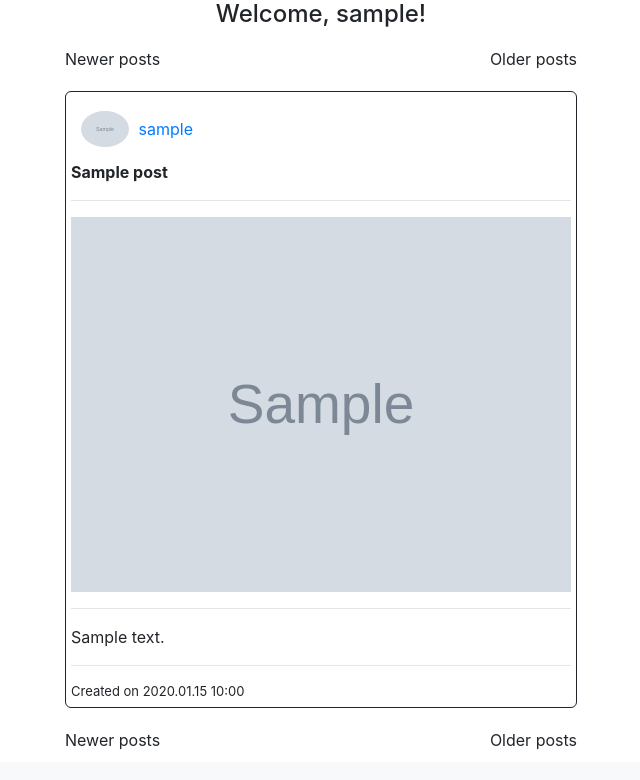
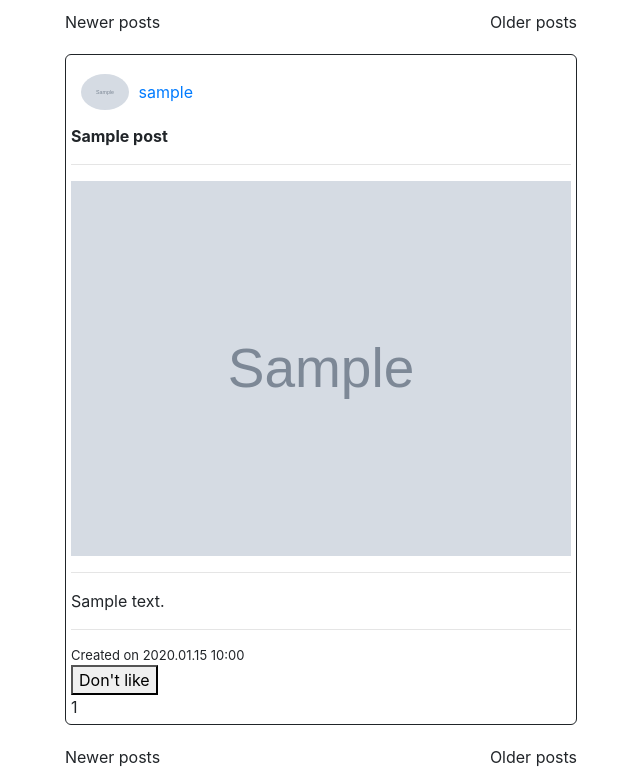
Before and after one commit to AlexSserb/social-network, a Flask app: page / in a window 1280 px wide. Shown: the part 56-836 px from the top of the page, without its empty margins (319-959 px from the left). Before the commit the page ends 805 px from the top, so only its background shows below. Run offline with Flask 3, Linux system fonts and the light colour scheme; the visitor is signed in with stand-in values (Sample User, id 1); tables that the repository leaves empty hold one stand-in row (values such as "Sample post"); grey boxes marked "Sample" are stand-in pictures; some libraries are stand-ins or nearby versions.

Commit message:
Ability to put likes for posts

```diff
--- a/app/app.py
+++ b/app/app.py
@@ -43,7 +43,7 @@ def index(page: int = 1):
         print(ex)
         return redirect(url_for('accounts.login'))
 
-    return render_template('index.html', username=user.username, posts=posts)
+    return render_template('index.html', current_user=user, posts=posts)
 
 
 if __name__ == '__main__':
--- a/app/blueprints/posts/db_queries.py
+++ b/app/blueprints/posts/db_queries.py
@@ -26,3 +26,21 @@ def create_post(title: str, content: str, image: FileStorage | None):
         db.session.commit()
     except Exception as ex:
         raise Exception('You are not authorized to create posts')
+
+
+# Create object "Like" for post and user. Returns number of likes for current post.
+def like_post(user: User, post_id: int) -> int:
+    if not Like.query.filter_by(user_id=user.id, post_id=post_id).first():
+        like = Like(user_id=user.id, post_id=post_id)
+        db.session.add(like)
+        db.session.commit()
+    return Like.query.filter_by(post_id=post_id).count()
+
+
+# Remove object "Like" for post and user. Returns number of likes for current post.
+def delete_like_post(user: User, post_id: int) -> int:
+    like = Like.query.filter_by(user_id=user.id, post_id=post_id).first()
+    if like:
+        db.session.delete(like)
+        db.session.commit()
+    return Like.query.filter_by(post_id=post_id).count()
--- /dev/null
+++ b/app/static/js/posts.js
@@ -0,0 +1,51 @@
+function like(postId) {
+    fetch(`http://127.0.0.1:5000/posts/like/${postId}`, {
+        method: 'POST',
+        headers: {
+            'Content-Type': 'application/json'
+        }
+    })
+        .then(response => {
+            if (!response.ok) {
+                throw new Error('Network response was not ok');
+            }
+            return response.json();
+        })
+        .then(data => {
+            console.log(data);
+            let element = document.getElementById(postId);
+            element.innerHTML = `
+                <button onClick="deleteLike(${postId})">Don't like</button>
+                <div>${data.likes}</div>
+            `;
+        })
+        .catch(error => {
+            console.error('Fetch error:', error);
+        });
+}
+
+function deleteLike(postId) {
+    fetch(`http://127.0.0.1:5000/posts/delete_like/${postId}`, {
+        method: 'POST',
+        headers: {
+            'Content-Type': 'application/json'
+        }
+    })
+        .then(response => {
+            if (!response.ok) {
+                throw new Error('Network response was not ok');
+            }
+            return response.json();
+        })
+        .then(data => {
+            console.log(data);
+            let element = document.getElementById(postId);
+            element.innerHTML = `
+                <button onClick="like(${postId})">Like</button>
+                <div>${data.likes}</div>
+            `;
+        })
+        .catch(error => {
+            console.error('Fetch error:', error);
+        });
+}
--- a/app/templates/accounts/profile.html
+++ b/app/templates/accounts/profile.html
@@ -52,4 +52,6 @@
     {% include "posts/posts_nav_profile.html" %}
 </div>
 
+
+
 {% endblock %}
--- a/app/templates/base.html
+++ b/app/templates/base.html
@@ -6,6 +6,7 @@
 
     <link rel="stylesheet" href="https://maxcdn.bootstrapcdn.com/bootstrap/4.5.2/css/bootstrap.min.css">
     <link rel="stylesheet" href="{{ url_for('static', filename='/css/styles.css') }}">
+    <script type="text/javascript" src="{{ url_for('static', filename='/js/posts.js') }}"></script>
 </head>
 
 <body class="content">
--- a/app/templates/index.html
+++ b/app/templates/index.html
@@ -5,8 +5,8 @@
 {% block content %}
 
 <div class="posts-container">
-    {% if username %}
-    <h4>Welcome, {{ username }}!</h4>
+    {% if user %}
+    <h4>Welcome, {{ user.username }}!</h4>
     {% endif %}
 
     {% include "posts/posts_nav_index.html" %}
--- a/app/templates/posts/post.html
+++ b/app/templates/posts/post.html
@@ -31,4 +31,14 @@
     <p class="post-footer">
         Created on {{ post.created_on | date_format }}
     </p>
+
+    <div id="{{ post.id }}">
+        {% if current_user.likes.filter_by(post_id=post.id).count() == 0 %}
+        <button onClick="like({{ post.id }})">Like</button>
+        <div>{{ post.likes.all()|length }}</div>
+        {% else %}
+        <button onClick="deleteLike({{ post.id }})">Don't like</button>
+        <div>{{ post.likes.all()|length }}</div>
+        {% endif %}
+    </div>
 </div>
```
Also changed, not shown: app/blueprints/posts/views.py (+23 -1 lines), app/database.py (+12 -0 lines).
